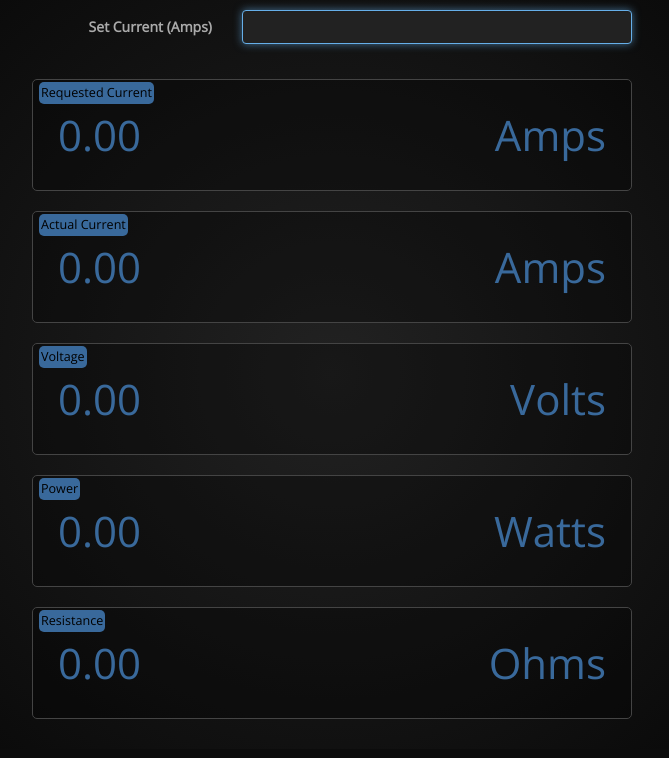
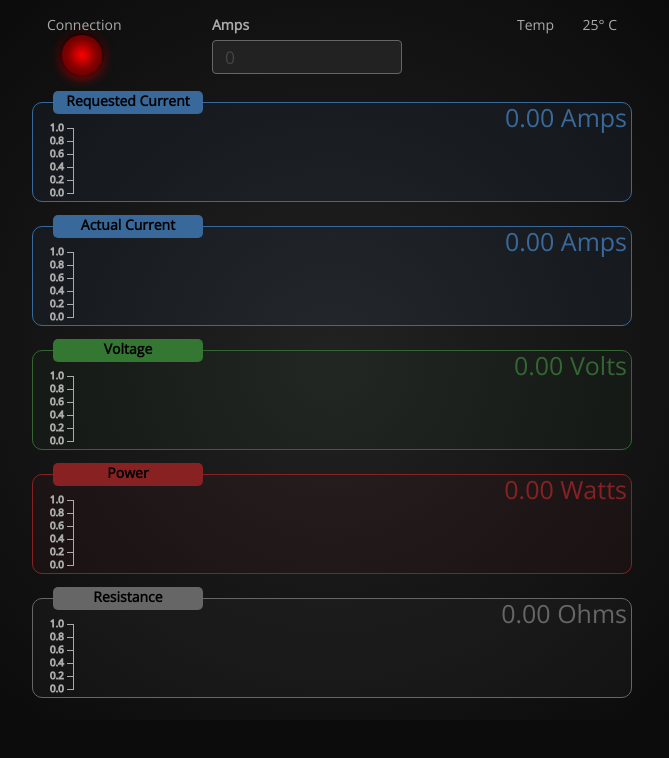
Before and after one commit to deanriverson/rlpmon, a website: page app/index.html at #/index in a window 1280 px wide. Shown: the whole page, without its empty margins (308-977 px from the left). Drawn offline with nearby package versions, Linux system fonts and the light colour scheme; some packages are replaced by stand-ins of ours; files that its build step writes are made by us from their sources; no server answers; a script that the page names is missing.

Commit message:
Finished first pass at UI

```diff
--- a/app.js
+++ b/app.js
@@ -3,8 +3,8 @@ var express = require('express');
 var reloadComm = require('./reload-comm');
 reloadComm.init(function(commPort) {
 	console.log('Found Re:load Pro on comm', commPort);
-	reloadComm.startReading(1000, function(v, i) {
-		io && io.emit('vi', v, i);
+	reloadComm.startReading(1000, function(i, v) {
+		io && io.emit('vit', v, i, 40);
 	});
 });
 
--- a/app/scripts/app.js
+++ b/app/scripts/app.js
@@ -1,6 +1,6 @@
 'use strict';
 
-angular.module('reloadApp', ['ngRoute'])
+angular.module('reloadApp', ['ngRoute', 'gaugejs'])
 
 .config(function($routeProvider) {
 	$routeProvider
--- a/app/scripts/controllers/monitor-ctrl.js
+++ b/app/scripts/controllers/monitor-ctrl.js
@@ -2,29 +2,51 @@
 
 angular.module('reloadApp')
 
-.controller('MonitorCtrl', function($scope) {
+.controller('MonitorCtrl', function($scope, $interval, $timeout, chartService) {
+	var MAX_TEMP = 150,
+		powerID = chartService.createChart('power', 'power'),
+		voltageID = chartService.createChart('voltage', 'voltage'),
+		resistanceID = chartService.createChart('resistance', 'resistance'),
+		actCurrentID = chartService.createChart('actual-current', 'current'),
+		reqCurrentID = chartService.createChart('requested-current', 'current');
+
 	function updateValues(v, i) {
-		$scope.lastV = v;
-		$scope.lastI = i;
-		$scope.lastP = v*i;
-		$scope.lastR = isNaN(v/i) ? 0 : v/i;
-
-		$scope.voltages   .push($scope.lastV);
-		$scope.currents   .push($scope.lastI);
-		$scope.powers     .push($scope.lastP);
-		$scope.resistances.push($scope.lastR);
+		$scope.requestedCurrent = chartService.tick(reqCurrentID, $scope.requestedCurrent);
+		$scope.lastI = chartService.tick(actCurrentID, i);
+		$scope.lastV = chartService.tick(voltageID, v);
+		$scope.lastP = chartService.tick(powerID, v*i);
+		$scope.lastR = chartService.tick(resistanceID, isNaN(v/i) ? 0 : v/i);
 	}
 
 	var socket = io();
 
-	$scope.currentInput = "";
+	$scope.currentInput = 0;
 	$scope.requestedCurrent = 0;
 	$scope.lastV = $scope.lastI = $scope.lastP = $scope.lastR = 0;
 
-	$scope.voltages = [];
-	$scope.currents = [];
-	$scope.powers = [];
-	$scope.resistances = [];
+	$scope.inputDisabled = true;
+	$scope.commPort = "No Connection"
+	$scope.connectionClass = "not-connected";
+
+	$scope.temp = 25;
+	$scope.degreeUnit = 'C';
+
+    $scope.maxValue = MAX_TEMP;
+ 	$scope.animationTime = 30;
+	$scope.gaugeOptions = {
+        lines: 10,
+        angle: 0,
+        lineWidth: 0.44,
+        pointer: {
+            length: 0.7,
+            strokeWidth: 0.035,
+            color: '#a0a0a0'
+        },
+        limitMax: 'true',
+		percentColors: [[0.0, "#00a000" ], [0.6, "#00a000" ], [0.75, "#ffff00"], [0.95, "#ff0000"]],
+        strokeColor: '#E0E0E0',
+        generateGradient: true
+    };
 
 	$scope.onKeyUp = function(ev) {
 		var value;
@@ -39,19 +61,23 @@ angular.module('reloadApp')
 	socket.on('setCurrentMillis', function(currentMillis) {
 		$scope.$apply(function() {
 			$scope.requestedCurrent = currentMillis / 1000;
-			$scope.currentInput = '' + currentMillis / 1000;
+			$scope.currentInput = currentMillis / 1000;
 		});
 	});
 
 	socket.on('commPort', function(portName) {
+		if (!portName) return;
 		$scope.$apply(function() {
+			$scope.inputDisabled = false;
+			$scope.connectionClass = "connected";
 			$scope.commPort = portName;
 		});
 	});
 
-	socket.on('vi', function(i, v) {
+	socket.on('vit', function(v, i, t) {
 		$scope.$apply(function() {
-			updateValues(v / 1000, i / 1000)
+			$scope.temp = t > MAX_TEMP ? MAX_TEMP : t;
+			updateValues(v / 1000, i / 1000);
 		});
 	});
 });
--- /dev/null
+++ b/app/scripts/services/chart-service.js
@@ -0,0 +1,105 @@
+angular.module('reloadApp')
+
+.factory('chartService', function() {
+	var charts = {}, chartCount = 0;
+
+	function chart(parentDiv, className) {
+		var data = [];
+
+		var margin = {top: 25, right: 0, bottom: 8, left: 40},
+			width = 500 - margin.right,
+			height = 98 - margin.top - margin.bottom;
+
+		var time = d3.scale.linear()
+			.domain([0, 1])
+			.range([0, width]);
+
+		var y = d3.scale.linear()
+			.domain([0, 1])
+			.range([height, 0]);
+
+		var line = d3.svg.line()
+			.interpolate('linear')
+			.x(function(d, i) { return time(i); })
+			.y(function(d, i) { return y(d); });
+
+		var svg = d3.select('#'+parentDiv).append('svg')
+			.attr('width', width + margin.left + margin.right)
+			.attr('height', height + margin.top + margin.bottom)
+			.append('g')
+				.attr('transform', 'translate(' + margin.left + ',' + margin.top + ')');
+
+		var yAxis = d3.svg.axis().scale(y).ticks(5).orient('left');
+
+		svg.append('defs').append('clipPath')
+			.attr('id', 'clip')
+			.append('rect')
+				.attr('width', width)
+				.attr('height', height);
+
+		svg.append('g')
+			.attr('class', 'y axis')
+			.call(yAxis);
+
+		var path = svg.append('g')
+			.attr('clip-path', 'url(#clip)')
+			.append('path')
+				.datum(data)
+				.attr('class', 'line '+className)
+				.attr('d', line);
+
+		return {
+			yMin: 0,
+			yMax: 0,
+
+			yAxis: yAxis,
+			yScale: y,
+			time: time,
+
+			svg: svg,
+			path: path,
+			line: line,
+			data: data
+		};
+	}
+
+	function rescaleYAxis(chart) {
+		chart.yScale.domain([chart.yMin, chart.yMax]);
+		chart.svg.select('.y.axis').call(chart.yAxis);
+	}
+
+	return {
+		createChart: function(parentDiv, className) {
+			charts[++chartCount] = chart(parentDiv, className);
+			return chartCount;
+		},
+
+		tick: function(chartID, datum) {
+			var chart = charts[chartID];
+
+			if (!chart) return;
+
+			chart.data.push(datum);
+
+			if (chart.data.length > 10000) {
+				chart.data.shift();
+			} else {
+				chart.time.domain([0, chart.data.length]);
+			}
+
+			if (datum > chart.yMax) {
+				chart.yMax = datum;
+				rescaleYAxis(chart)
+			}
+
+			if (datum < chart.yMin) {
+				chart.yMin = datum;
+				rescaleYAxis(chart)
+			}
+
+			chart.path.transition().attr('d', chart.line);
+
+			return datum;
+		}
+	}
+})
--- a/app/styles/main.css
+++ b/app/styles/main.css
@@ -10,37 +10,175 @@ body {
     background-repeat: no-repeat;
 }
 
-input[type="text"] {
+.connected-title {
+    text-align: center;
+}
+
+.connection-light {
+    margin-left: 15px;
+    width: 40px;
+    height: 40px;
+    border-radius: 20px;
+}
+
+.connection-light.connected {
+    background: radial-gradient(circle, #af0, #580, #120);
+    box-shadow: #000 0 -1px 7px 1px, inset #460 0 -1px 9px, #7D0 0 2px 12px;
+}
+
+.connection-light.not-connected {
+    background: radial-gradient(circle, #f00, #800, #200);
+    box-shadow: #000 0 -1px 7px 1px, inset #800 0 -1px 9px, #d00 0 2px 12px;
+}
+
+input[type="number"] {
     background-color: #222;
     border-color: #666;
     color: #80a0e0;
     font-size: 125%
 }
 
-.rlp-val {
+input[type="number"]:disabled {
+    background-color: #222;
+    color: #444;
+}
+
+.rlp-header {
     max-width: 600px;
+    height: 70px;
+    margin: 5px auto;
+}
+
+.rlp-display {
+    max-width: 600px;
+    height: 100px;
     font-size: 300%;
     position: relative;
-    padding: 25px;
-    margin: 20px auto;
-    border: 1px solid #444;
-    border-radius: 5px;
-    color: #39699b;
-    background-color: rgba(0, 0, 0, 0.3);
+    margin: 12px auto;
+    border: 1px solid;
+    border-radius: 10px;
 }
 
-.rlp-val .rlp-label {
-    position: absolute;
-    top: 2%;
-    left: 1%;
-    font-size: 30%;
-    padding: 2px;
-    color: black;
-    background-color: #39699b;
-    border-radius: 5px;
+.rlp-display.voltage {
+    color: #363;
+    border-color: #363;
+    background-color: rgba(51, 102, 51, 0.075);
 }
 
-.row.form-horizontal {
-    max-width: 600px;
-    margin: 0 auto;
+.rlp-display.current {
+    color: #39699b;
+    border-color: #39699b;
+    background-color: rgba(57, 105, 155, 0.075);
 }
+
+.rlp-display.power {
+    color: #822;
+    border-color: #822;
+    background-color: rgba(136, 34, 34, 0.075);
+}
+
+.rlp-display.resistance {
+    color: #666;
+    border-color: #666;
+    background-color: rgba(102, 102, 102, 0.075);
+}
+
+.rlp-display .rlp-label {
+    position: absolute;
+    top: -12px;
+    left: 20px;
+    width: 150px;
+    height: 23px;
+    font-size: 14px;
+    font-weight: bold;
+    color: black;
+    border-radius: 5px;
+    text-align: center;
+    z-index: 200;
+}
+
+.rlp-display.voltage .rlp-label {
+    background-color: #373;
+}
+
+.rlp-display.current .rlp-label {
+    background-color: #39699b;
+}
+
+.rlp-display.power .rlp-label {
+    background-color: #822;
+}
+
+.rlp-display.resistance .rlp-label {
+    background-color: #666;
+}
+
+.rlp-value {
+    position: absolute;
+    top: 0px;
+    right: 4px;
+    font-size: 25px;
+    line-height: 29px;
+    z-index: 200;
+}
+
+.rlp-chart {
+    position: absolute;
+    top: 0;
+    bottom: 0;
+    left: 0;
+    right: 0;
+    z-index: 100;
+}
+
+svg {
+    /*background-color: pink;*/
+    width: 100%;
+}
+
+.axis path, .axis line, .axis text {
+  fill: none;
+  stroke: #aaa;
+  shape-rendering: crispEdges;
+  font-size: 10px;
+}
+
+.line.voltage {
+    stroke: #373;
+    fill: none;
+}
+
+.line.current {
+    stroke: #39699b;
+    fill: none;
+}
+
+.line.power {
+    stroke: #822;
+    fill: none;
+}
+
+.line.resistance {
+    stroke: #666;
+    fill: none;
+}
+
+.temp-container {
+    position: relative;
+}
+
+#temp-label {
+    position: absolute;
+    top: 0px;
+}
+
+#temp-value {
+    text-align: center;
+    position: absolute;
+    top: 0px;
+    right: 0px;
+}
+
+canvas {
+    margin-top: 5px;
+}
--- a/app/views/main.html
+++ b/app/views/main.html
@@ -1,47 +1,81 @@
-<div class="row" ng-show="commPort">
-  <p class="lead text-center">Connected to Re:Load Pro on port <span ng-bind="commPort"></span></p>
+<div class="row">
+  <div class="rlp-header">
+    <div class="col-xs-3">
+      <div>Connection</div>
+      <div class="connection-light {{connectionClass}}" title="{{commPort}}"></div>
     </div>
 
-<div class="row form-horizontal">
-  <div class="form-group">
-    <label class="col-xs-12 col-sm-4 control-label">Set Current (Amps)</label>
-    <div class="col-xs-12 col-sm-8">
-      <input type="text" class="col-xs-9 form-control" ng-model="currentInput" ng-keyUp="onKeyUp($event)" autofocus>
+    <div class="form-group col-xs-5">
+        <label class="col-xs-12 control-label">Amps</label>
+        <div class="col-xs-12">
+          <input type="number" class="col-xs-9 form-control" autofocus
+                 ng-model="currentInput" ng-keyUp="onKeyUp($event)" ng-disabled="inputDisabled">
+      </div>
+    </div>
+
+    <div class="col-xs-4">
+      <div class="pull-right temp-container">
+        <div id="temp-label">Temp</div>
+        <div id="temp-value"><span ng-bind="temp | number:0"></span>&deg; <span ng-bind="degreeUnit"></span></div>
+        <canvas width="100" height="60"
+                gaugejs options="gaugeOptions" value="temp" max-value="maxValue" animation-time="animationTime">
+        </canvas>
+      </div>
     </div>
   </div>
 </div>
 
 <div class="row">
+  <div class="rlp-display current">
+    <span class="rlp-label">Requested Current</span>
+    <div class="rlp-value">
+      <span ng-bind="requestedCurrent | number : 2"></span>
+      <span class="rlp-units">Amps</span>
+    </div>
+    <div id="requested-current" class="rlp-chart"></div>
+  </div>
 </div>
 
 <div class="row">
-  <div class='rlp-val'>
-    <span class="rlp-label">Requested Current</span>
-    <span ng-bind="requestedCurrent | number : 2"></span>
-    <span class="rlp-units pull-right">Amps</span>
+  <div class="rlp-display current">
+    <span class="rlp-label">Actual Current</span>
+    <div class="rlp-value">
+      <span ng-bind="lastI | number : 2"></span>
+      <span class="rlp-units">Amps</span>
+    </div>
+    <div id="actual-current" class="rlp-chart"></div>
+  </div>
 </div>
 
-  <div class='rlp-val'>
-    <span class="rlp-label">Actual Current</span>
-    <span ng-bind="lastI | number : 2"></span>
-    <span class="rlp-units pull-right">Amps</span>
+<div class="row">
+  <div class="rlp-display voltage">
+    <span class="rlp-label">Voltage</span>
+    <div class="rlp-value">
+      <span ng-bind="lastV | number : 2"></span>
+      <span class="rlp-units">Volts</span>
+    </div>
+    <div id="voltage" class="rlp-chart"></div>
+  </div>
 </div>
 
-  <div class='rlp-val'>
-    <span class="rlp-label">Voltage</span>
-    <span ng-bind="lastV | number : 2"></span>
-    <span class="rlp-units pull-right">Volts</span>
+<div class="row">
+  <div class="rlp-display power">
+    <span class="rlp-label">Power</span>
+    <div class="rlp-value">
+      <span ng-bind="lastP | number : 2"></span>
+      <span class="rlp-units">Watts</span>
+    </div>
+    <div id="power" class="rlp-chart"></div>
+  </div>
 </div>
 
-  <div class='rlp-val'>
-    <span class="rlp-label">Power</span>
-    <span ng-bind="lastP | number : 2"></span>
-    <span class="rlp-units pull-right">Watts</span>
+<div class="row">
+  <div class="rlp-display resistance">
+    <span class="rlp-label">Resistance</span>
+    <div class="rlp-value">
+      <span ng-bind="lastR | number : 2"></span>
+      <span class="rlp-units">Ohms</span>
     </div>
-
-  <div class='rlp-val'>
-    <span class="rlp-label">Resistance</span>
-    <span ng-bind="lastR | number : 2"></span>
-    <span class="rlp-units pull-right">Ohms</span>
+    <div id="resistance" class="rlp-chart"></div>
   </div>
 </div>
--- a/bower.json
+++ b/bower.json
@@ -12,7 +12,8 @@
     "angular-cookies": "~1.0.7",
     "angular-sanitize": "~1.0.7",
     "angular-route": "~1.2.26",
-    "d3": "~3.4.11"
+    "d3": "~3.4.11",
+    "angular-gaugejs": "*"
   },
   "devDependencies": {
     "angular-mocks": "~1.0.7",
```
Also changed, not shown: app/index.html (+15 -10 lines), reload-comm.js (+6 -2 lines). Lines whose indentation alone changed are shown as unchanged.
